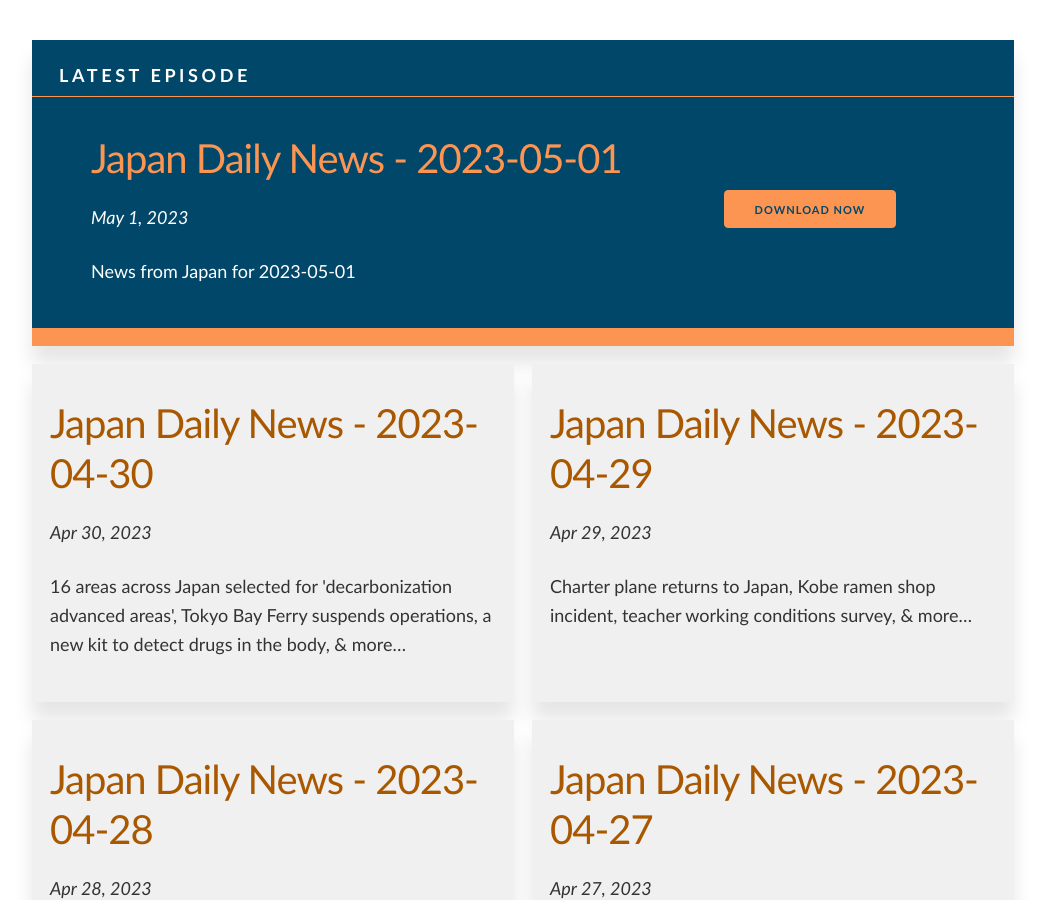
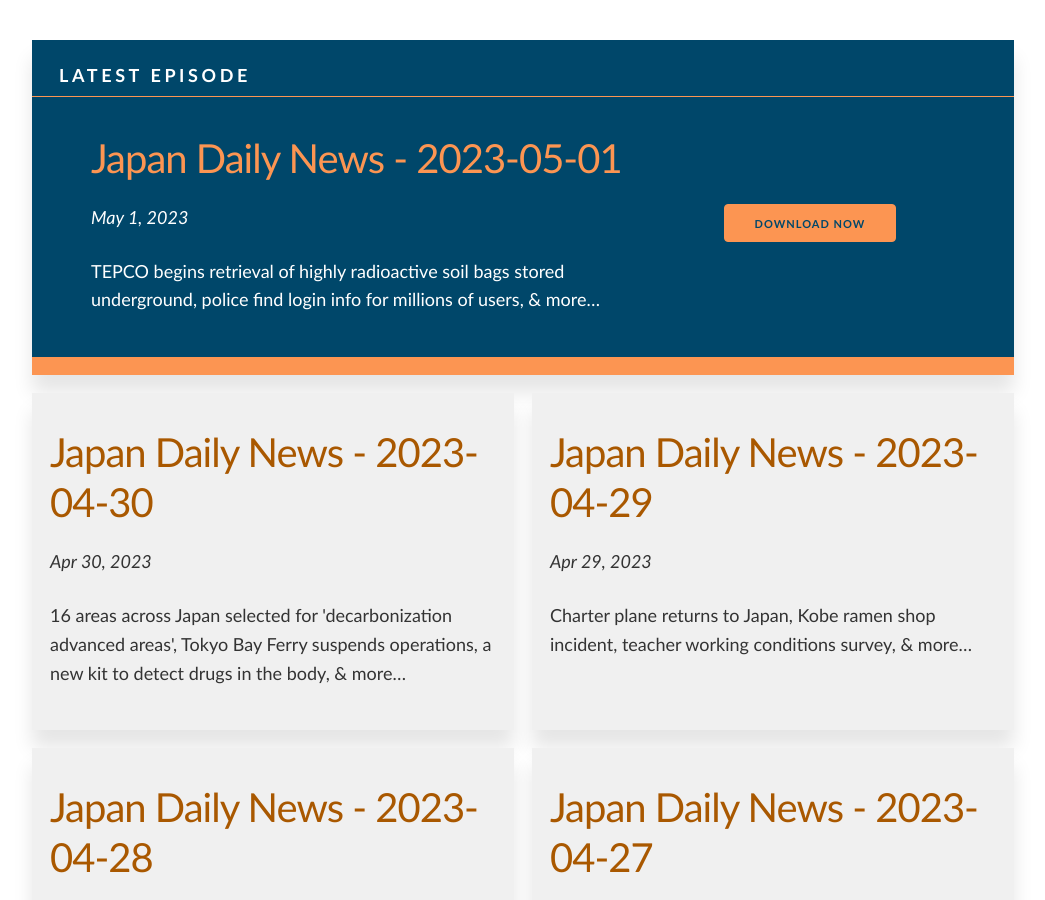
Before and after one commit to tagawa/JapanDailyNews, a Jekyll site: the page built from docs/index.html, in a window 1280 px wide and 900 px high, scrolled down 450 px. Shown: the whole window, without its empty margins (117-1162 px from the left). Built offline with Jekyll 4.4.1, drawn with Linux system fonts in a browser that asks for light colours; comment, search, counter and statistics services are not loaded.

Commit message:
Updated summary

```diff
--- a/docs/_posts/2023-05-01-news.md
+++ b/docs/_posts/2023-05-01-news.md
@@ -3,7 +3,7 @@ layout: post
 title: "Japan Daily News - 2023-05-01"
 date: 2023-05-01 08:15:23 +0900
 file: https://archive.org/download/japandailynews/japandailynews_2023-05-01.mp3
-summary: "News from Japan for 2023-05-01"
+summary: "TEPCO begins retrieval of highly radioactive soil bags stored underground, police find login info for millions of users, & more…"
 description: "English news from Japan for May 1st, 2023."
 duration: "114"
 length: "01:54"
```
